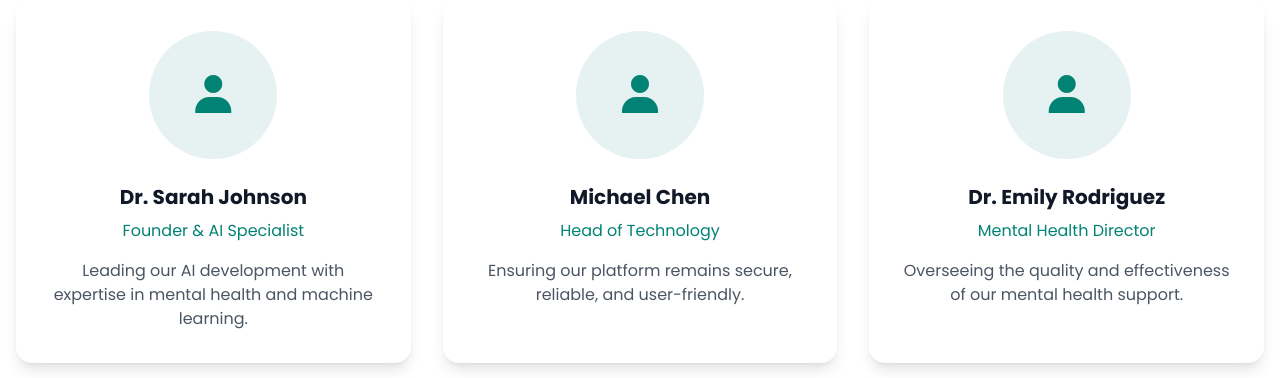
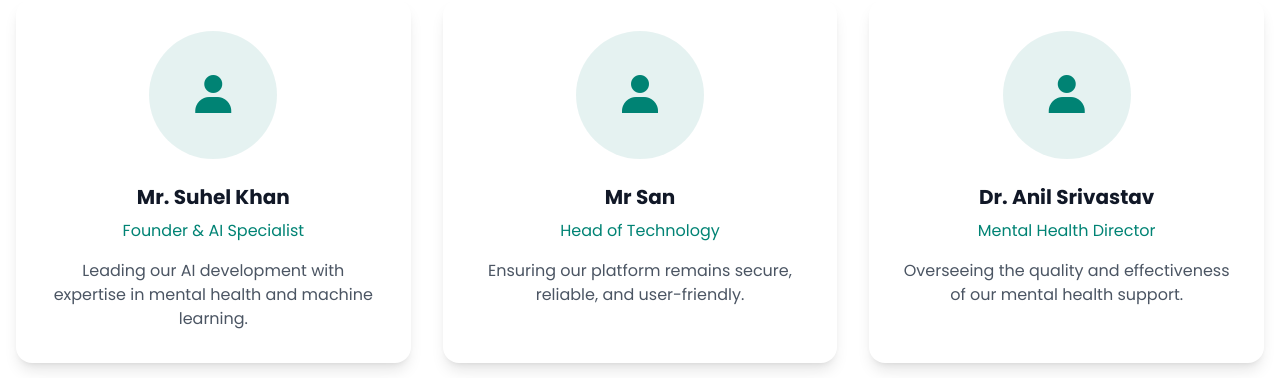
Before and after one commit to SuhelKhanCA/PeaceMindAI, a Django app: page /about/ in a window 1280 px wide. Shown: the part 1579-1957 px from the top of the page. Run offline with Django 5.2, Linux system fonts and the light colour scheme; style sheets or scripts are compiled from the project's sources; parts of the project's set-up code (start-up, migrations or seed data) failed here and were passed over; some libraries are stand-ins or nearby versions.

Commit message:
add : member section

```diff
--- a/peacemindai/templates/about.html
+++ b/peacemindai/templates/about.html
@@ -98,7 +98,7 @@
                 <div class="w-32 h-32 mx-auto mb-6 bg-primary/10 rounded-full flex items-center justify-center">
                     <i class='bx bxs-user text-5xl text-primary'></i>
                 </div>
-                <h3 class="text-xl font-bold mb-2 text-center text-gray-900 dark:text-white">Dr. Sarah Johnson</h3>
+                <h3 class="text-xl font-bold mb-2 text-center text-gray-900 dark:text-white">Mr. Suhel Khan</h3>
                 <p class="text-primary text-center mb-4">Founder & AI Specialist</p>
                 <p class="text-gray-600 dark:text-gray-300 text-center">Leading our AI development with expertise in mental health and machine learning.</p>
             </div>
@@ -108,7 +108,7 @@
                 <div class="w-32 h-32 mx-auto mb-6 bg-primary/10 rounded-full flex items-center justify-center">
                     <i class='bx bxs-user text-5xl text-primary'></i>
                 </div>
-                <h3 class="text-xl font-bold mb-2 text-center text-gray-900 dark:text-white">Michael Chen</h3>
+                <h3 class="text-xl font-bold mb-2 text-center text-gray-900 dark:text-white">Mr San</h3>
                 <p class="text-primary text-center mb-4">Head of Technology</p>
                 <p class="text-gray-600 dark:text-gray-300 text-center">Ensuring our platform remains secure, reliable, and user-friendly.</p>
             </div>
@@ -118,7 +118,7 @@
                 <div class="w-32 h-32 mx-auto mb-6 bg-primary/10 rounded-full flex items-center justify-center">
                     <i class='bx bxs-user text-5xl text-primary'></i>
                 </div>
-                <h3 class="text-xl font-bold mb-2 text-center text-gray-900 dark:text-white">Dr. Emily Rodriguez</h3>
+                <h3 class="text-xl font-bold mb-2 text-center text-gray-900 dark:text-white">Dr. Anil Srivastav</h3>
                 <p class="text-primary text-center mb-4">Mental Health Director</p>
                 <p class="text-gray-600 dark:text-gray-300 text-center">Overseeing the quality and effectiveness of our mental health support.</p>
             </div>
```
